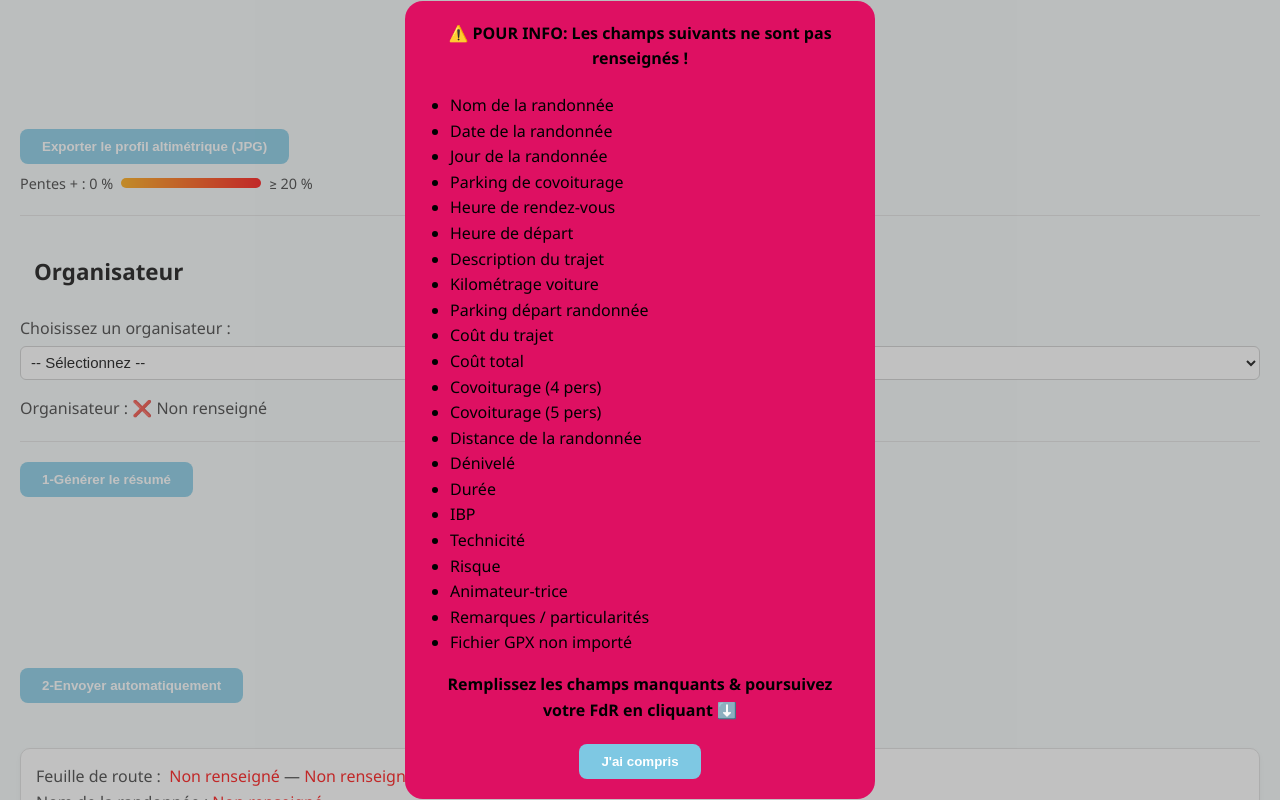
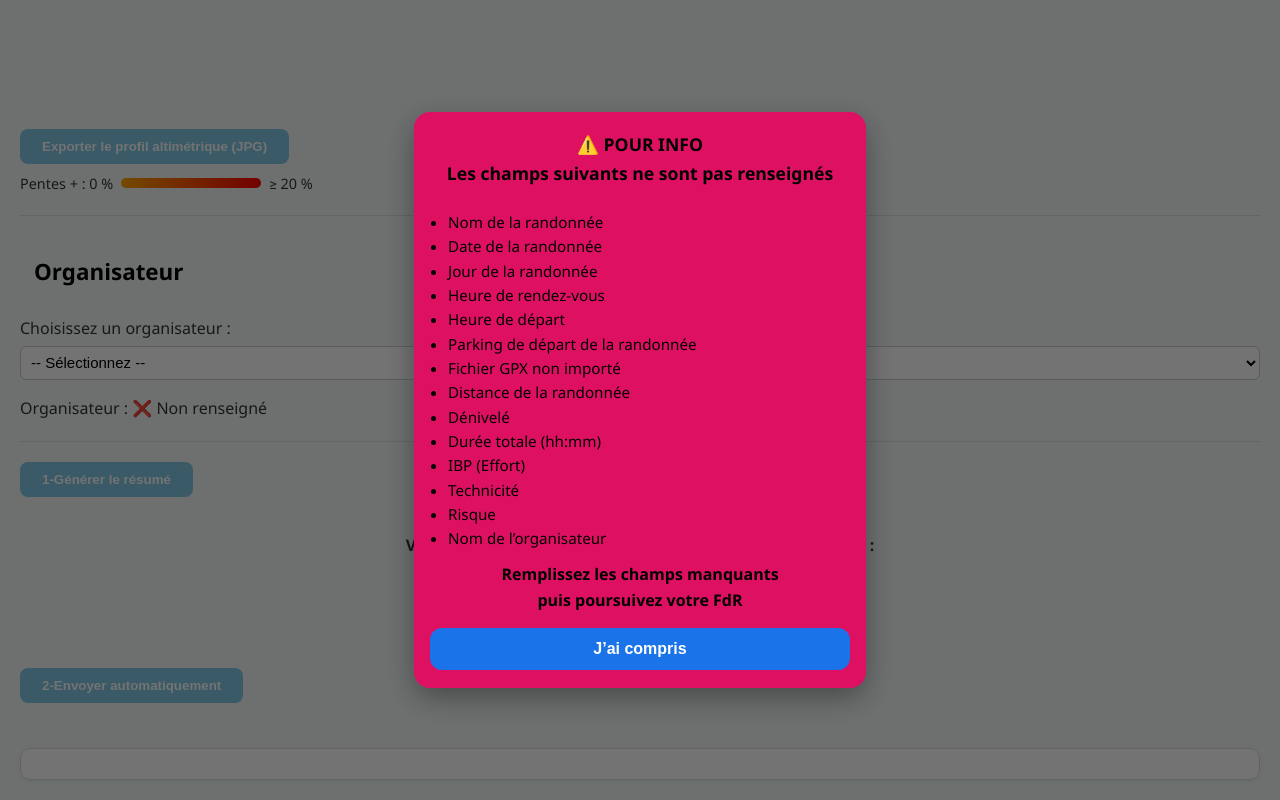
Before and after one commit to dbizcyber/sendpjmail, a website: page index.html in a window 1280 px wide. Both pictures are taken after a click on the button "1-Générer le résumé". Shown: the part 2543-3343 px from the top of the page. Drawn offline with nearby package versions, Linux system fonts and the light colour scheme.

Commit message:
Update missing fields popup and validation logic
version du 5/2/26

```diff
--- a/index.html
+++ b/index.html
@@ -7,7 +7,7 @@
 
 
 <style>
-  /* === index_manquants_03/02/26 === */
+  /* === index_manquants_05/02/26 === */
 body {
   font-family: "Segoe UI", Roboto, Arial, sans-serif;
   background-color: #f4f9f9;
@@ -970,6 +970,9 @@ function estVide(valeur) {
 
 /* --- fonction principale : génère le texte -> sécurisée --- */
 function genererTexte(){
+  if (!verifierChampsAvantEnvoi()) {
+    return;
+  }
   const nomRando = getNomRando() || '<span style="color:red">Non renseigné</span>';
   const dateVal = document.getElementById("date").value;
   const dateFormatted = dateVal ? new Date(dateVal).toLocaleDateString("fr-FR") : '<span style="color:red">Non renseigné</span>';
@@ -1034,71 +1037,6 @@ if (window.meteoJourRando) {
   }
 }
 
-  // ✅ résumé TOUJOURS généré
-//   genererTexte();
-// }
-
-
-
-
-// =======================
-// CHAMPS MANQUANTS (SANS DOUBLON)
-// =======================
-const champsSet = new Set();
-
-// Identité rando
-if (estVide(nomRando)) champsSet.add("Nom de la randonnée");
-if (!dateVal) champsSet.add("Date de la randonnée");
-if (estVide(jour)) champsSet.add("Jour de la randonnée");
-
-// Rendez-vous
-if (estVide(lieuRV)) champsSet.add("Parking de covoiturage");
-if (estVide(heureRV)) champsSet.add("Heure de rendez-vous");
-if (estVide(heureDepart)) champsSet.add("Heure de départ");
-
-// Trajet
-if (estVide(description)) champsSet.add("Description du trajet");
-if (estVide(trajetkm)) champsSet.add("Kilométrage voiture");
-if (estVide(parkingDepart)) champsSet.add("Parking départ randonnée");
-
-// Coûts
-if (estVide(totalTrajet)) champsSet.add("Coût du trajet");
-if (estVide(coutTotal)) champsSet.add("Coût total");
-if (estVide(covoit4)) champsSet.add("Covoiturage (4 pers)");
-if (estVide(covoit5)) champsSet.add("Covoiturage (5 pers)");
-
-// Randonnée
-if (estVide(km)) champsSet.add("Distance de la randonnée");
-if (estVide(denivele)) champsSet.add("Dénivelé");
-if (estVide(duree)) champsSet.add("Durée");
-
-// Difficulté
-if (estVide(ibp)) champsSet.add("IBP");
-if (estVide(effort)) champsSet.add("Effort");
-if (techniciteValeur === 0) champsSet.add("Technicité");
-if (risqueValeur === 0) champsSet.add("Risque");
-
-// Organisation
-if (estVide(organisateur)) champsSet.add("Animateur-trice");
-
-// Infos utiles
-if (estVide(remarques)) champsSet.add("Remarques / particularités");
-
-// GPX (UNE SEULE FOIS)
-const inputGPX = document.getElementById("file");
-if (!inputGPX || !inputGPX.files || inputGPX.files.length === 0) {
-  champsSet.add("Fichier GPX non importé");
-}
-
-// =======================
-// AFFICHAGE POPUP (INFORMATIF)
-// =======================
-const champsManquants = Array.from(champsSet);
-if (champsManquants.length > 0) {
-  afficherPopupChampsManquants(champsManquants);
-}
-
-
   /* =======================
      3. CONSTRUCTION RÉSUMÉ
      ======================= */
@@ -1144,11 +1082,6 @@ L'animateur-trice se réserve le droit de modifier le circuit.
 ÉQUIPEMENT : Les chaussures de randonnée montantes et les bâtons de marche sont obligatoires.
 Prévoir des vêtements de protection (vent, pluie, froid), un sac à dos avec pique-nique et de l'eau en quantité suffisante, ainsi que sa propre pharmacie.
 `.trim();
-// === POPUP INFORMATIF (non bloquant) ===
-if (champsManquants.length > 0) {
-  afficherPopupChampsManquants(champsManquants);
-}
-
 
   /* =======================
      4. AFFICHAGE
@@ -1251,6 +1184,76 @@ function verifierEmail() {
   if (erreur) erreur.style.display = "none";
   return true;
 }
+function verifierChampsAvantEnvoi() {
+  const champsSet = new Set();
+
+  // --- Infos générales ---
+  if (estVide(getNomRando())) champsSet.add("Nom de la randonnée");
+  if (!document.getElementById("date")?.value)
+    champsSet.add("Date de la randonnée");
+
+  const jour = document.getElementById("jour-semaine")?.textContent?.trim();
+  if (!jour) champsSet.add("Jour de la randonnée");
+
+  // --- Horaires ---
+  const heureRV = document.getElementById("heure-rv")?.value || "";
+  if (estVide(heureRV)) champsSet.add("Heure de rendez-vous");
+
+  const heureDepart = document.getElementById("heure-depart")?.textContent?.trim() || "";
+  if (!heureDepart) champsSet.add("Heure de départ");
+
+  const parkingDepart = document.getElementById("parking-depart")?.value || "";
+  if (estVide(parkingDepart))
+    champsSet.add("Parking de départ de la randonnée");
+
+    // --- GPX ---
+  const inputGPX = document.getElementById("file");
+  if (!inputGPX || inputGPX.files.length === 0) {
+    champsSet.add("Fichier GPX non importé");
+
+  // --- Trajet & rando ---
+  const km = document.getElementById("km")?.value || "";
+  if (estVide(km)) champsSet.add("Distance de la randonnée");
+
+  const denivele = document.getElementById("denivele")?.value || "";
+  if (estVide(denivele)) champsSet.add("Dénivelé");
+
+  const duree = document.getElementById("duree")?.value || "";
+  if (estVide(duree)) champsSet.add("Durée totale (hh:mm)");
+
+    // --- Cotation ---
+  const ibp = document.getElementById("ibp")?.value || "";
+  if (estVide(ibp)) champsSet.add("IBP (Effort)");
+
+  const technicite = document.getElementById("technicite")?.value || "";
+  if (estVide(technicite) || technicite === "0")
+    champsSet.add("Technicité");
+
+  const risque = document.getElementById("risque")?.value || "";
+  if (estVide(risque) || risque === "0")
+    champsSet.add("Risque");
+
+
+  }
+
+  // --- Organisateur ---
+  const organisateur = document.getElementById("organisateur")?.value || "";
+  if (estVide(organisateur))
+    champsSet.add("Nom de l’organisateur");
+
+
+
+  // --- Résultat ---
+  const champsManquants = [...champsSet];
+
+  if (champsManquants.length > 0) {
+    afficherPopupChampsManquants(champsManquants);
+    return false;
+  }
+
+  return true;
+}
+
 
 async function envoyerEmail() {
   const emailUtilisateur =
@@ -1301,6 +1304,7 @@ if (!image) {
    ========================= */
 
 function afficherPopupChampsManquants(champs) {
+    if (!Array.isArray(champs) || champs.length === 0) return;
   const popup = document.getElementById("popup-missing");
   const list = document.getElementById("missing-list");
 
@@ -1314,12 +1318,14 @@ function afficherPopupChampsManquants(champs) {
     list.appendChild(li);
   });
 
+  document.body.style.overflow = "hidden";
   popup.style.display = "flex";
 }
 
 function fermerPopupMissing() {
   const popup = document.getElementById("popup-missing");
   if (popup) popup.style.display = "none";
+  document.body.style.overflow = "";
 }
 
 </script>
@@ -1959,27 +1965,6 @@ function haversine(lat1, lon1, lat2, lon2) {
 
   return 2 * R * Math.atan2(Math.sqrt(a), Math.sqrt(1 - a));
 }
-  function afficherPopupChampsManquants(champs) {
-    const popup = document.getElementById("popup-missing");
-    const list = document.getElementById("missing-list");
-
-    if (!popup || !list) return;
-
-    list.innerHTML = "";
-
-    champs.forEach(champ => {
-      const li = document.createElement("li");
-      li.textContent = champ;
-      list.appendChild(li);
-    });
-
-    popup.style.display = "flex";
-  }
-
-  function fermerPopupMissing() {
-    const popup = document.getElementById("popup-missing");
-    if (popup) popup.style.display = "none";
-  }
 </script>
 <script>
 function minutesToHHMM(totalMinutes){
@@ -2237,39 +2222,64 @@ window.addEventListener("resize", () => {
 });
 </script>
 
-<!-- POPUP CHAMPS MANQUANTS -->
+<!-- POPUP CHAMPS MANQUANTS (MOBILE FRIENDLY) -->
 <div id="popup-missing" style="
   display:none;
   position:fixed;
   inset:0;
-  background:rgba(100,100,100,0.4);
+  background:rgba(0,0,0,0.55);
   z-index:9999;
   align-items:center;
   justify-content:center;
 ">
+
   <div style="
     background:#de1062;
     color:#000;
-    padding:20px 25px;
-    border-radius:18px;
+    padding:18px 16px;
+    border-radius:16px;
+    width:92%;
     max-width:420px;
-    width:90%;
+    max-height:85vh;
+    overflow-y:auto;
+    box-shadow:0 10px 30px rgba(0,0,0,0.35);
   ">
-    <h4 style="margin-top:0;text-align:center;">
-      ⚠️ POUR INFO: Les champs suivants ne sont pas renseignés !
+
+    <h4 style="margin-top:0;text-align:center;font-size:1.1rem;">
+      ⚠️ POUR INFO<br>
+      Les champs suivants ne sont pas renseignés
     </h4>
 
-    <ul id="missing-list" style="text-align:left; padding-left:20px;"></ul>
-
-    <div style="text-align:center;margin-top:12px;">
-      <h4 style="margin-top:0;text-align:center;">
-      Remplissez les champs manquants & poursuivez votre FdR en cliquant ⬇️
+    <ul id="missing-list" style="
+      text-align:left;
+      padding-left:18px;
+      margin:12px 0;
+      font-size:0.95rem;
+    "></ul>
+
+    <h4 style="text-align:center;font-size:1rem;margin:10px 0 14px;">
+      Remplissez les champs manquants<br>
+      puis poursuivez votre FdR
     </h4>
-      <button onclick="fermerPopupMissing()">J'ai compris</button>
-    </div>
+
+    <button onclick="fermerPopupMissing()" style="
+      width:100%;
+      padding:12px;
+      font-size:1rem;
+      font-weight:bold;
+      border-radius:12px;
+      border:none;
+      background:#1a73e8;
+      color:white;
+    ">
+      J’ai compris
+    </button>
+
   </div>
 </div>
 
 
+
+
 </body>
 </html>
```
